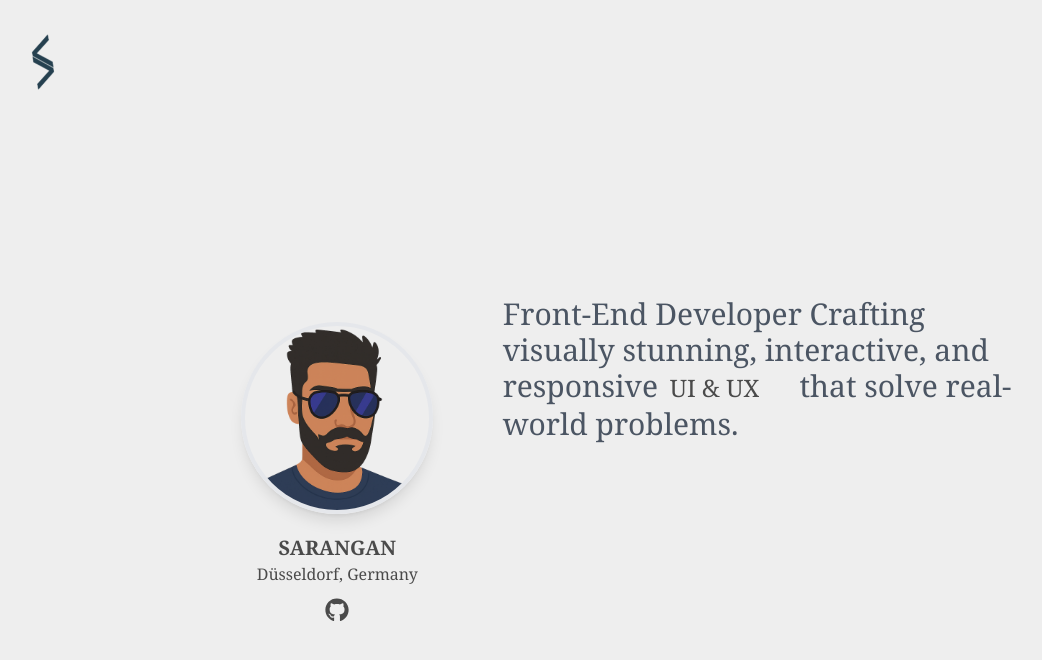
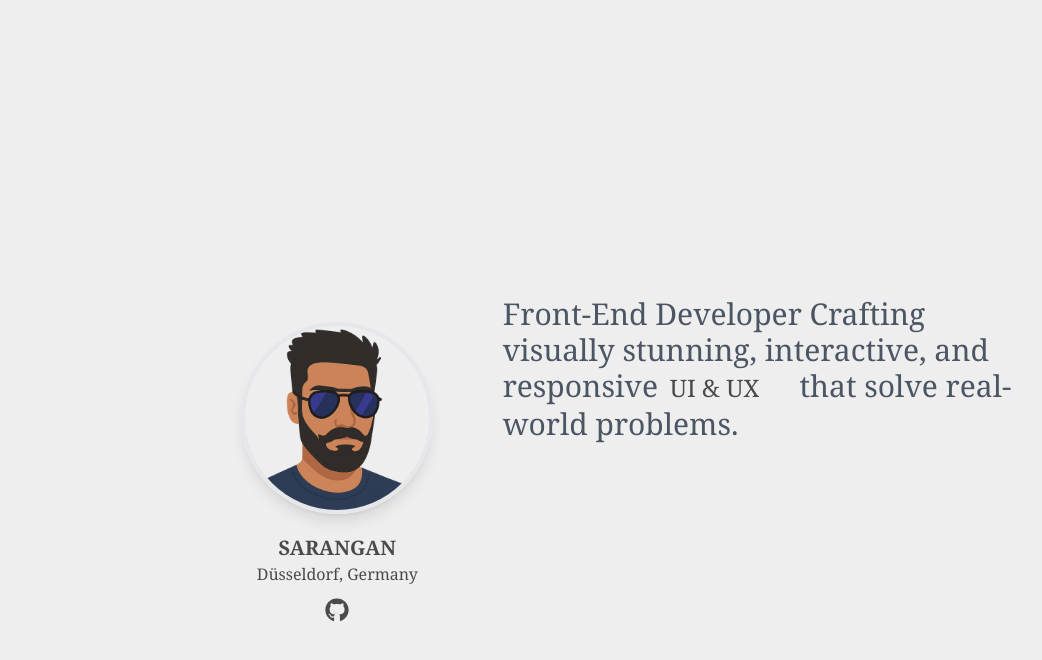
Before and after one commit to sarangan16/sarangan, a React (Create React App) app: page / in a window 1280 px wide. Shown: the top 660 px of the page, without its empty margins (20-1062 px from the left). Built offline with nearby package versions, Linux system fonts and the light colour scheme.

Commit message:
navbar logo removed

```diff
--- a/src/components/Navbar.jsx
+++ b/src/components/Navbar.jsx
@@ -13,11 +13,9 @@ const Navbar = () => {
     <nav className="fixed top-0 left-0 w-full z-50">
       <div className="flex justify-center items-center p-4">
         <div className="px-6 flex justify-between w-full items-center">
-          <div className="text-xl font-bold">
-            <img src={logo3} alt="Logo" height="46" width="46" />
-          </div>
+          <div className="text-xl font-bold flex w-1/3 items-center justify-center"></div>
 
-          <div className="flex space-x-4">
+          <div className="flex space-x-4 2/3 items-center justify-center">
             {i18n.language === "en" && (
               <button
                 onClick={() => changeLanguage("de")}
```
